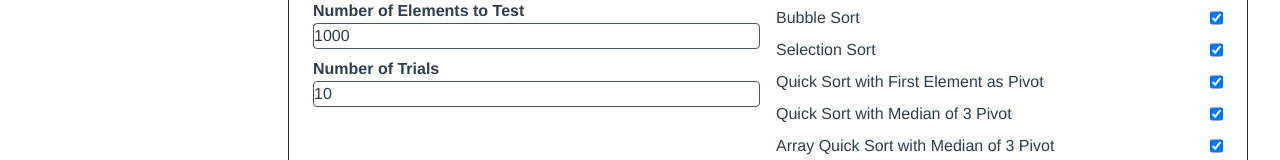
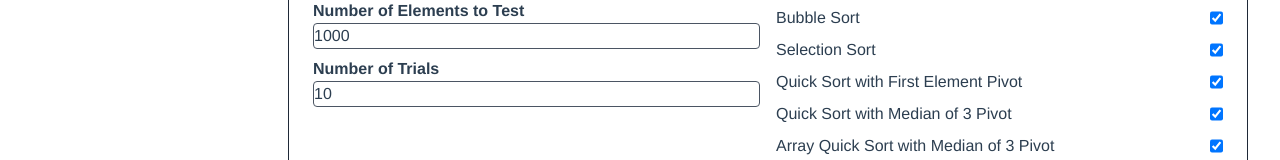
Before and after one commit to Exanite/DsaProject, a Vue app: page /#/ in a window 1280 px wide. Shown: the part 921-1081 px from the top of the page. Built offline with nearby package versions, Linux system fonts and the light colour scheme.

Commit message:
Remove commented code in QuickSortStrategy

```diff
--- a/src/data/algorithms/QuickSortStrategy.ts
+++ b/src/data/algorithms/QuickSortStrategy.ts
@@ -1,21 +1,15 @@
-import { getFirstPivotIndex, getMedianOf3PivotIndex, getMiddlePivotIndex, PivotIndexSelector } from "@/data/algorithms/misc/QuickSortPivots";
+import { getFirstPivotIndex, getMedianOf3PivotIndex, PivotIndexSelector } from "@/data/algorithms/misc/QuickSortPivots";
+import { Comparer } from "@/data/comparers/Comparer";
 import { SortingStrategy } from "@/data/interfaces/SortingStrategy";
-import { Comparer } from "@/data/comparers/Comparer";
 
 const partition = <T>(collection: T[], startIndex: number, endIndex: number, comparer: Comparer, pivotSelector: PivotIndexSelector): number => {
   let temp;
   const pivotIndex = pivotSelector(collection, startIndex, endIndex, comparer);
   const pivot = collection[pivotIndex];
 
-  // console.log(`Starting with Start ${startIndex} - End ${endIndex}`);
-  // console.log(JSON.stringify(collection));
-
   temp = collection[startIndex];
   collection[startIndex] = collection[pivotIndex];
   collection[pivotIndex] = temp;
-
-  // console.log(`Swapped Pivot ${pivotIndex} with Start ${startIndex}`);
-  // console.log(JSON.stringify(collection));
 
   let leftIndex = startIndex + 1;
   let rightIndex = endIndex - 1;
@@ -37,20 +31,12 @@ const partition = <T>(collection: T[], startIndex: number, endIndex: number, com
       temp = collection[leftIndex];
       collection[leftIndex] = collection[rightIndex];
       collection[rightIndex] = temp;
-
-      // console.log(`Swapped ${leftIndex} with ${rightIndex}`);
-      // console.log(JSON.stringify(collection));
     }
   }
 
   temp = collection[rightIndex];
   collection[rightIndex] = collection[startIndex];
   collection[startIndex] = temp;
-
-  // console.log("Swapped pivot into final place");
-  // console.log(`Left ${leftIndex} - Right ${rightIndex}`);
-  // console.log("Ending");
-  // console.log(JSON.stringify(collection));
 
   return rightIndex;
 };
@@ -68,11 +54,8 @@ const quickSort = <T>(collection: T[], startIndex: number, endIndex: number, com
   return collection;
 };
 
-// const collection = [8,4,2,7,6,5,9,1,0,3]
-// console.log(quickSort(collection, 0, collection.length, new Comparer(x => x), getFirstPivotIndex));
-
 export const QuickSortFirstStrategy: SortingStrategy = {
-  name: "Quick Sort with First Element as Pivot",
+  name: "Quick Sort with First Element Pivot",
   key: "QuickSortFirstStrategy",
   sort<T>(collection: T[], comparer: Comparer): T[] {
     return quickSort(collection, 0, collection.length, comparer, getFirstPivotIndex);
```
